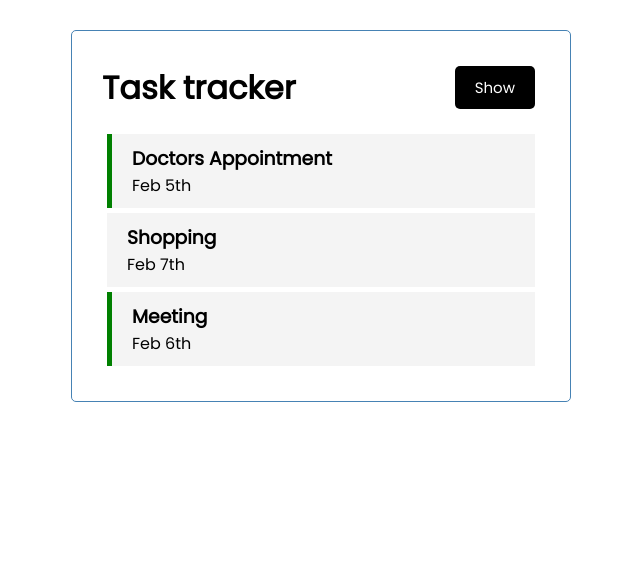
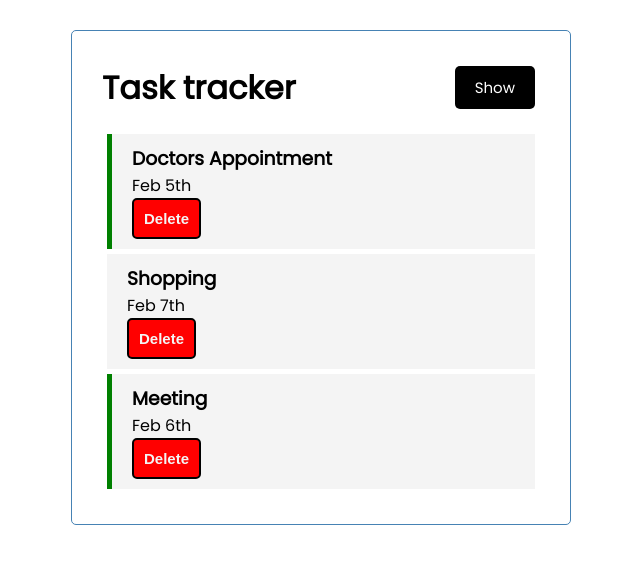
Before and after one commit to StjepanDzojic/task-tracker-ts, a React (Create React App) app: page / in a window 1280 px wide. Shown: the top 564 px of the page, without its empty margins (319-959 px from the left). Built offline with nearby package versions, Linux system fonts and the light colour scheme; the HTML template or start-up script is replaced by a standard one.

Commit message:
Adding the delete button

```diff
--- a/src/App.tsx
+++ b/src/App.tsx
@@ -33,10 +33,14 @@ const App: React.FC = () => {
     },
   ]);
 
+  const deleteTask = (id: number) => {
+    setTasks(tasks.filter((task) => task.id !== id));
+  };
+
   return (
     <div className="container">
         <Header title="Task tracker"/>
-        <Tasks tasks={tasks} />
+        <Tasks tasks={tasks} onDelete={deleteTask}/>
     </div>
   );
 }
--- /dev/null
+++ b/src/components/DeleteButton.tsx
@@ -0,0 +1,17 @@
+import React, { HtmlHTMLAttributes } from 'react'
+
+
+interface Props{
+    task: TaskInfo;
+    onDelete: ( id: number) => void;
+}
+
+const DeleteButton: React.FC<Props> = ({ task, onDelete }) => {
+    return (
+        <button className="btn-delete" onClick={()=> onDelete(task.id)} >
+            Delete
+        </button>
+    )
+}
+
+export default DeleteButton
--- a/src/components/Task.tsx
+++ b/src/components/Task.tsx
@@ -1,15 +1,18 @@
 import React from "react";
+import DeleteButton from "./DeleteButton";
 
 interface Props {
   key: number;
   task: TaskInfo;
+  onDelete: (id: number) => void
 }
 
-export const Task: React.FC<Props> = ({ task }) => {
+export const Task: React.FC<Props> = ({ task, onDelete}) => {
   return (
     <div className={`task ${task.reminder ? "reminder" : ""}`}>
       <h3>{task.text}</h3>
       <p>{task.day}</p>
+      <DeleteButton task={task} onDelete={onDelete}/>
     </div>
   );
 };
--- a/src/components/Tasks.tsx
+++ b/src/components/Tasks.tsx
@@ -3,13 +3,14 @@ import { Task } from "./Task";
 
 interface Props {
   tasks: TaskInfo[];
+  onDelete: (id: number) => void;
 }
 
-export const Tasks: React.FC<Props> = ({ tasks }) => {
+export const Tasks: React.FC<Props> = ({ tasks, onDelete }) => {
   return (
     <div>
       {tasks.map((task) => (
-        <Task key={task.id} task={task} />
+        <Task key={task.id} task={task} onDelete={onDelete}/>
       ))}
     </div>
   );
```
